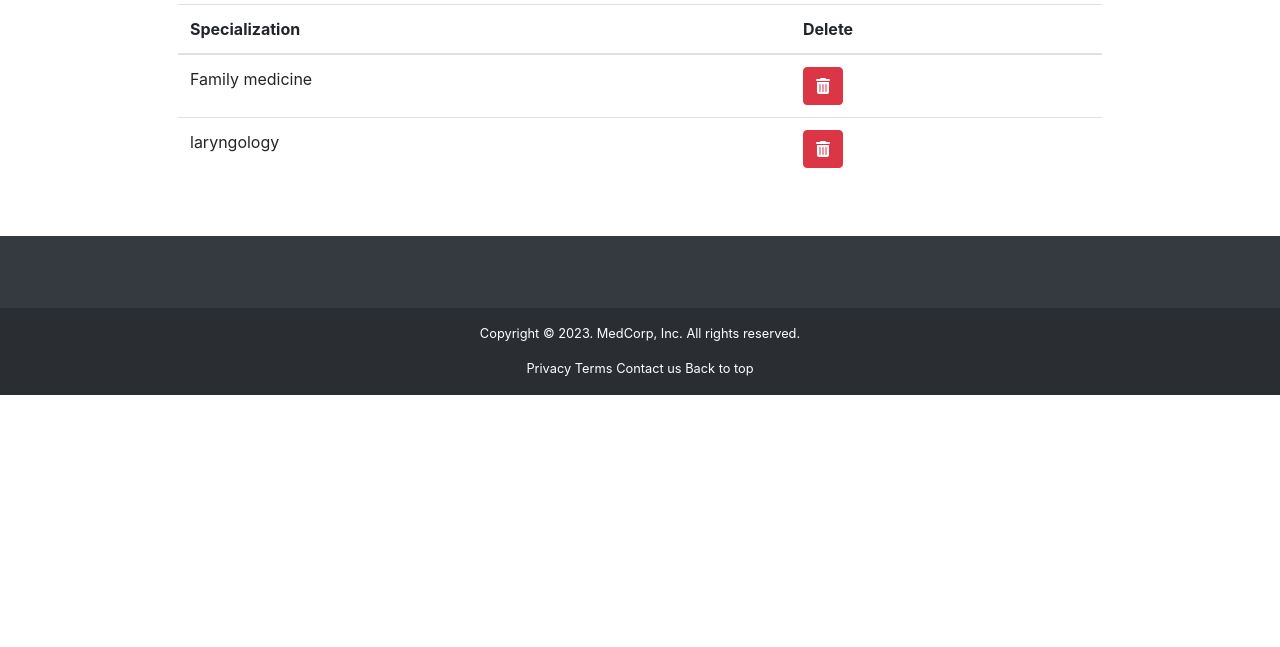
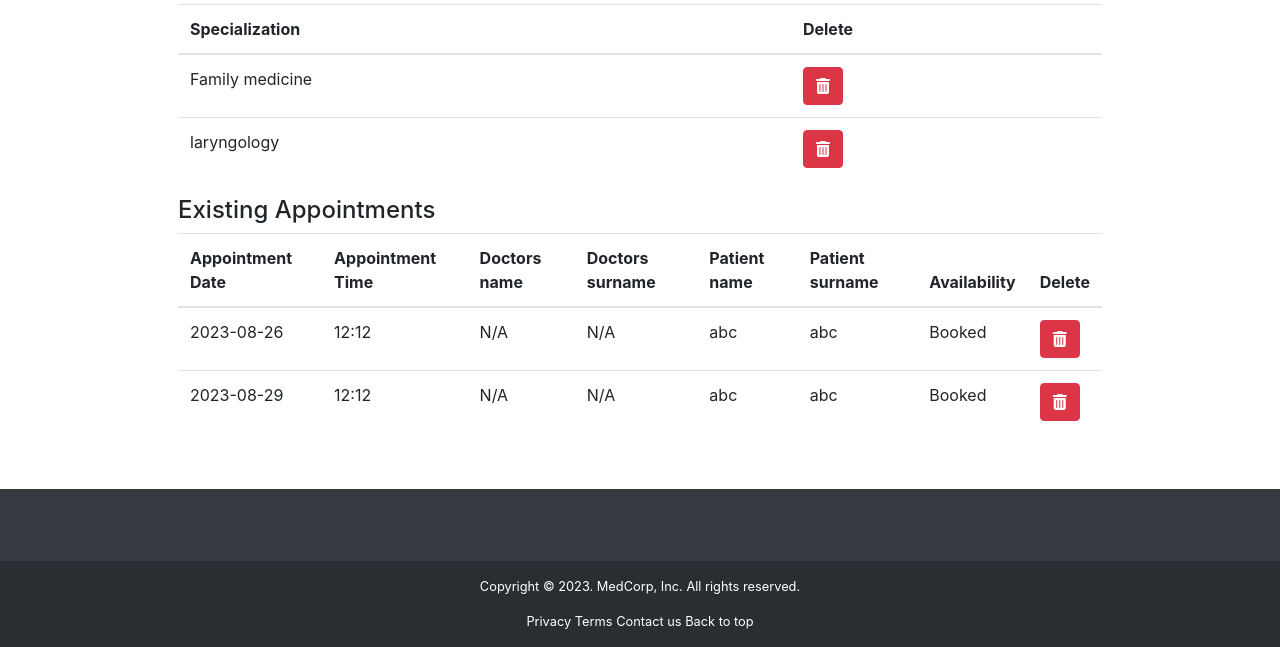
Before and after one commit to Ewa-Anna/MedCorp, a Flask app: page /adminpanel/content in a window 1280 px wide. Shown: the part 385-1032 px from the top of the page. Before the commit the page ends 780 px from the top, so only its background shows below. Run offline with Flask 3, Linux system fonts and the light colour scheme; a user stored in the database is signed in; some libraries are stand-ins or nearby versions.

Commit message:
partial booking functionality

```diff
--- a/library/db/forms.py
+++ b/library/db/forms.py
@@ -1,5 +1,5 @@
 from flask_wtf import FlaskForm
-from wtforms import StringField, SubmitField, PasswordField, BooleanField, DateField
+from wtforms import StringField, SubmitField, PasswordField, BooleanField, DateField, SelectField
 from wtforms.validators import InputRequired, Email, \
     Length, EqualTo, DataRequired
 from wtforms.widgets import TextArea
@@ -75,4 +75,9 @@
     isDoctor = BooleanField("Doctor")
     isPatient = BooleanField("Patient")
     isActive = BooleanField("Active")
+    specialization = SelectField("Specialization")
     submit = SubmitField("Edit")
+
+
+class BookApp(FlaskForm):
+    submit = SubmitField("Book")
--- a/library/routes/routes.py
+++ b/library/routes/routes.py
@@ -1,9 +1,9 @@
 from flask import render_template, Blueprint, request, flash, abort, redirect, url_for
-from ..db.forms import ContactForm, EditProfile, AddSpecialization, EditUser
+from ..db.forms import ContactForm, EditProfile, AddSpecialization, EditUser, BookApp
 from flask_login import login_required, current_user
 from .mail import mail
 from flask_mail import Message
-from ..db.models import Profile, Specializations, DoctorsTable, Appointment, User
+from ..db.models import Profile, Specializations, Appointment, User, DoctorsTable
 from ..db.db import db
 from datetime import datetime
 
@@ -30,14 +30,6 @@
 @pages.route("/appointment", methods=["GET", "POST"])
 @login_required
 def appointment():
-    # if request.method == "GET":
-    #     specs = Specializations.query.all()
-    #     return render_template("appointment.html", specs=specs)
-    # elif request.method == "POST":
-    #     specs_id = Specializations.query.filter_by(specialization=request.form["specs"]).first()
-    #     doctors = DoctorsTable.query.filter_by(specializations=specs_id).all()
-    # return render_template("appointment.html", specs=Specializations.query.all(), doctors=doctors)
-
     appointment = Appointment.query.filter_by(availability=True).all()
     return render_template("appointment.html", appointment=appointment)
 
@@ -45,7 +37,13 @@
 @pages.route("/app_details/<int:app_id>", methods=["GET", "POST"])
 @login_required
 def app_details(app_id: int):  # for patient to book
-    appointments = Appointment.query.filter_by(app_id=app_id).all()
+    appointment = Appointment.query.filter_by(app_id=app_id).first()
+    form = BookApp()
+
+    if not appointment:
+        flash("Appointment not found.", "danger")
+        return redirect(url_for("pages.appointment"))
+
     if request.method == "POST":
         if appointment.availability:
             appointment.availability = False
@@ -54,9 +52,9 @@
             flash("Appointment booked successfully!", "success")
             return redirect(url_for("pages.app_details", app_id=app_id))
         else:
-            flash("This appintment is no longer available.")
+            flash("This appointment is no longer available.")
 
-    return render_template('app_details.html', appointments=appointments)
+    return render_template('app_details.html', appointment=appointment, form=form)
 
 
 @pages.route("/create_app", methods=["GET", "POST"])
@@ -84,11 +82,19 @@
 @login_required
 def profile(_id: int):
     if request.method == "GET":
+        user = User.query.get_or_404(_id)
         profile_data = Profile.query.filter_by(userid=_id).first()
+
         if not profile_data:
             abort(404)
-        else:
-            return render_template("profile.html", profile_data=profile_data)
+
+        if user.isPatient:
+            booked_app = Appointment.query.filter_by(patient_id=_id).all()
+
+        if user.isDoctor:
+            appointment = Appointment.query.filter_by(doctor_id=_id).all()
+
+        return render_template("profile.html", profile_data=profile_data, booked_app=booked_app, appointment=appointment)
 
 
 @pages.route("/edit_profile/<int:_id>", methods=["GET", "POST"])
@@ -157,20 +163,28 @@
 @login_required
 def edit_user(_id: int):
     user = User.query.get_or_404(_id)
+    profile = Profile.query.get_or_404(_id)
     form = EditUser(obj=user)
+    form.specialization.choices = [(spec._id, spec.specialization) for spec in Specializations.query.all()]
 
     if request.method == "POST" and form.validate_on_submit():
-        user.email = form.email.data
-        user.isAdmin = form.isAdmin.data
-        user.isDoctor = form.isDoctor.data
-        user.isPatient = form.isPatient.data
-        user.isActive = form.isActive.data
+        form.populate_obj(user)
+
+        # Creates new row in DoctorsTable is user isDoctor=True and if the row does not exists
+        if form.isDoctor.data and not DoctorsTable.query.filter_by(userid=user._id).first():
+            new_doctor = DoctorsTable(userid=user._id, profile_id=profile._id, specs_id=form.specialization.data)
+            db.session.add(new_doctor)
+
+        if user.isDoctor:
+            specialization_id = form.specialization.data
+            specialization = Specializations.query.get(specialization_id)
+            user.specialization = specialization
 
         db.session.commit()
         flash("User data has been updated", "success")
-        return redirect(url_for("pages.ava_users", _id=_id))
+        return redirect(url_for("pages.ava_users", _id=user._id))
 
-    return render_template("edit_user.html", form=form, user=user)
+    return render_template("edit_user.html", form=form, user=user, profile=profile)
 
 
 @pages.route("/adminpanel/ava_users", methods=["GET"])
@@ -202,7 +216,8 @@
             return redirect(url_for("pages.content"))
 
     specializations = Specializations.query.all()
-    return render_template("content.html", form=form, specializations=specializations)
+    appointments = Appointment.query.all()
+    return render_template("content.html", form=form, specializations=specializations, appointments=appointments)
 
 
 @pages.route("/adminpanel/content/delete_spec/<int:spec_id>")
@@ -223,3 +238,12 @@
     doctors_count = User.query.filter_by(isDoctor=True).count()
     appointments_count = Appointment.query.count()
     return render_template("analytics.html", total_users=total_users, doctors_count=doctors_count, appointments_count=appointments_count)
+
+
+@pages.route("/deleteapp/<int:app_id>")
+@login_required
+def delete_app(app_id):
+    appointment = Appointment.query.get_or_404(app_id)
+    db.session.delete(appointment)
+    db.session.commit()
+    return redirect(request.referrer) #redirects to current page
--- /dev/null
+++ b/library/static/js/script.js
@@ -0,0 +1,16 @@
+//min date to choose in calendar should be today
+const today = new Date().toISOString().split('T')[0]; //strip Date() from time; format: YYYY-MM-DD
+const maxDate = new Date();
+maxDate.setFullYear(maxDate.getFullYear() + 1); //max date to choose in calendar should be today + 1 year
+const max_date = maxDate.toISOString().split('T')[0];
+
+document.getElementById("selected_date").setAttribute("min", today);
+document.getElementById("selected_date").setAttribute("max", max_date);
+
+
+const birthdate = new Date();
+birthdate.setFullYear(maxDate.getFullYear() - 100); //allow user to setup birthdate max 100 years prior to today
+const min_birthdate = birthdate.toISOString().split('T')[0];
+
+document.getElementById("birthdate").setAttribute("min", min_birthdate);
+document.getElementById("birthdate").setAttribute("max", today);
--- a/library/templates/content.html
+++ b/library/templates/content.html
@@ -44,6 +44,47 @@
         {% endfor %}
     </tbody>
 </table>
+
+<h4> Existing Appointments </h4>
+<table class="table">
+    <thead>
+        <tr>
+            <th> Appointment Date</th>
+            <th> Appointment Time</th>
+            <th> Doctors name</th>
+            <th> Doctors surname</th>
+            <th> Patient name </th>
+            <th> Patient surname</th>
+            <th> Availability</th>
+            <th> Delete </th>
+        </tr>
+    </thead>
+    <tbody>
+        {% for app in appointments %}
+        <tr>
+            <td> {{ app.app_date }} </td>
+            <td> {{ app.app_time }} </td>
+            {% if app.doctorstable %}
+            <td>{{ app.doctorstable.user.profile.name }}</td>
+            <td>{{ app.doctorstable.user.profile.surname }}</td>
+            {% else %}
+            <td>N/A</td>
+            <td>N/A</td>
+            {% endif %}
+            {% if app.patient_id %}
+            <td>{{ app.profile.name }}</td>
+            <td>{{ app.profile.surname }}</td>
+            {% else %}
+            <td>N/A</td>
+            <td>N/A</td>
+            {% endif %}
+            <td>{{ "Available" if app.availability else "Booked" }}</td>
+            <td> <a href="{{ url_for('pages.delete_app', app_id=app.app_id) }}" class="btn btn-danger"><i class="fas fa-trash-alt"></i></a> </td>
+        </tr>
+        {% endfor %}
+    </tbody>
+</table>
+
 {% else %}
 <p>You do not have permission to access the Admin Panel.</p>
 {% endif %}
--- a/library/templates/edit_profile.html
+++ b/library/templates/edit_profile.html
@@ -33,7 +33,7 @@
         <dt>Surname</dt>
         <dd> {{ form.surname(class="formclass") }}</dd>
         <dt>Birthdate</dt>
-        <dd>{{ form.birthdate(class="formclass") }}</dd>
+        <dd>{{ form.birthdate(id="birthdate", class="formclass") }}</dd>
         <dt>Email</dt>
         <dd><input type="text" name="email" value="{{ form.email.data }}" readonly></dd>
         <dt>Telephone</dt>
--- a/library/templates/edit_user.html
+++ b/library/templates/edit_user.html
@@ -28,6 +28,12 @@
         {{ form.isActive.label }} {{ form.isActive(class="form-check-input") }}
     </div>
     <br>
+    {% if form.isDoctor.data %}
+    <div class="form-group">
+        {{ form.specialization.label }} {{ form.specialization(class="form-control") }}
+    </div>
+    {% endif %}
+
     <input type="submit" value="Update" class="btn btn-primary">
 </form>
 {% endblock %}
--- a/library/templates/layout.html
+++ b/library/templates/layout.html
@@ -51,6 +51,7 @@
     <script src="https://cdn.jsdelivr.net/npm/bootstrap@4.0.0/dist/js/bootstrap.min.js"
         integrity="sha384-JZR6Spejh4U02d8jOt6vLEHfe/JQGiRRSQQxSfFWpi1MquVdAyjUar5+76PVCmYl"
         crossorigin="anonymous"></script>
+    <script type="text/javascript" src="{{ url_for('static', filename='js/script.js') }}"></script>
 </body>
 
 </html>
```
Also changed, not shown: library/db/models.py (+5 -3 lines), library/templates/app_details.html (+19 -2 lines), library/templates/appointment.html (+22 -10 lines), library/templates/profile.html (+79 -0 lines), README.md, instance/test.db, 1 other file.
